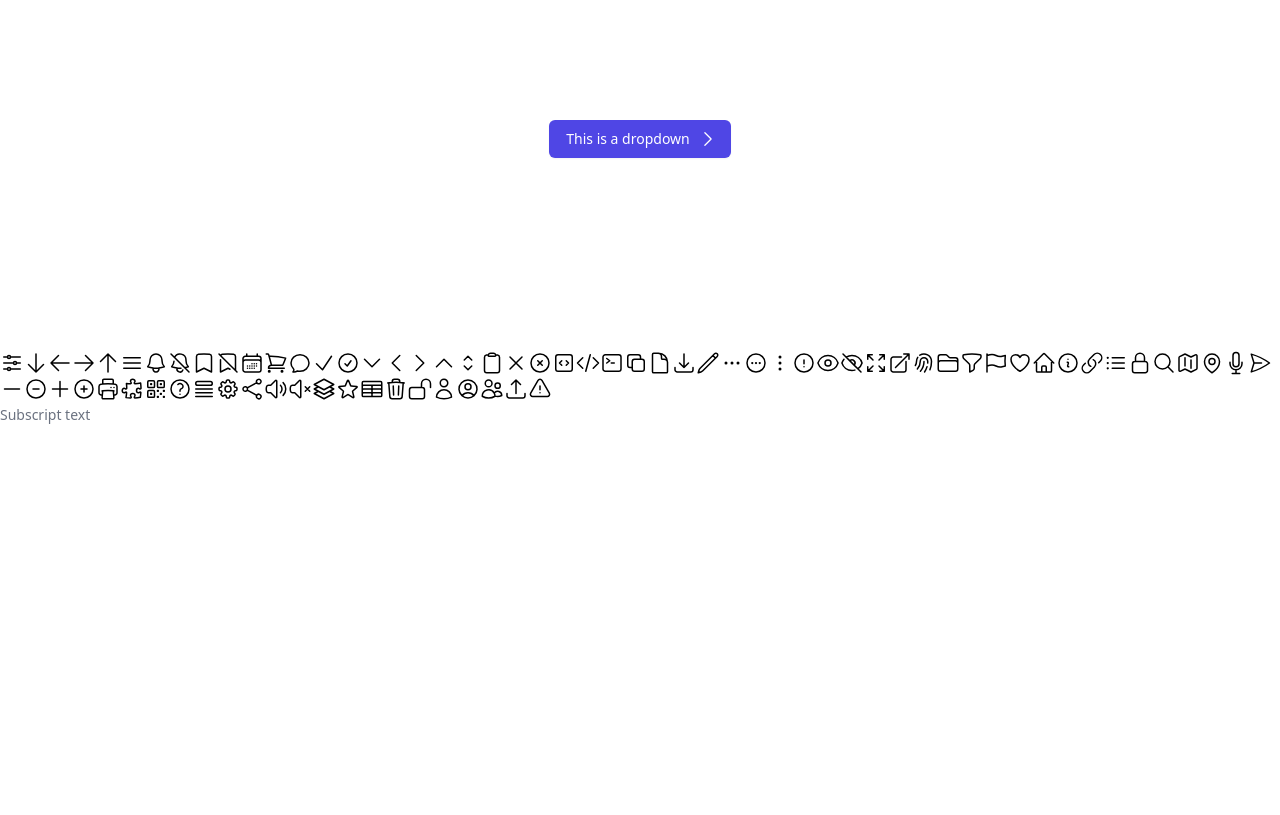
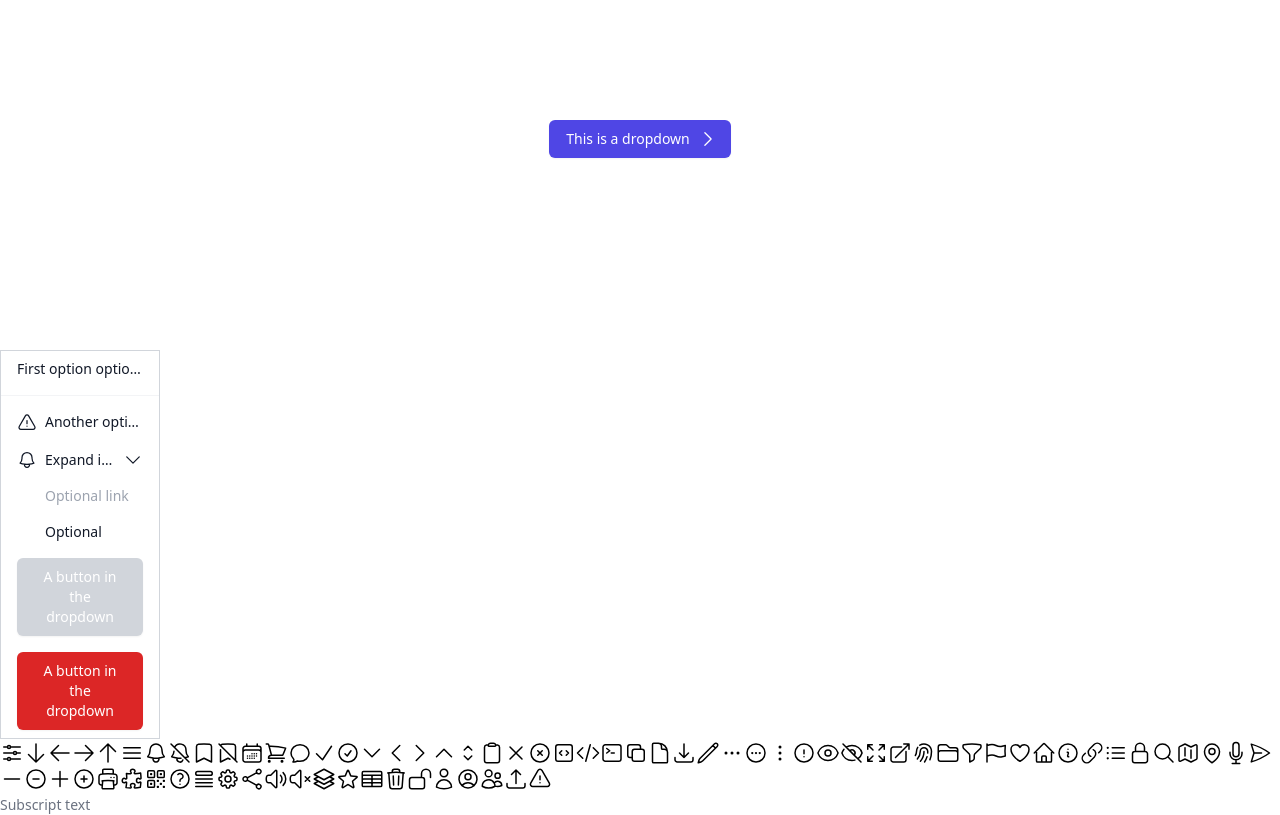
Before and after one commit to matthiebl/mtwui, a React (Vite) app: page / in a window 1280 px wide. Shown: the part 1600-2415 px from the top of the page. Before the commit the page ends 2025 px from the top, so only its background shows below. Built offline with nearby package versions, Linux system fonts and the light colour scheme; a web font is replaced by a local one.

Commit message:
Fix truncating link and expanding section

```diff
--- a/src/App.tsx
+++ b/src/App.tsx
@@ -1,20 +1,6 @@
 import React from 'react'
 import { BrowserRouter, Route, Routes } from 'react-router-dom'
-import {
-    Box,
-    Button,
-    ButtonDropdown,
-    Checkbox,
-    Icon,
-    Input,
-    Link,
-    MenuItems,
-    RadioGroup,
-    Switch,
-    Textarea,
-    Tooltip,
-    TooltipAlign,
-} from './components'
+import { Box, Button, ButtonDropdown, Checkbox, Icon, Input, Link, MenuItem, MenuItems, RadioGroup, Switch, Textarea, Tooltip, TooltipAlign } from './components'
 import { IconType } from './internal/icons'
 
 const App = () => {
@@ -44,13 +30,7 @@ const App = () => {
                                 <Button variant='outline' icon='edit' disabled>
                                     Hello
                                 </Button>
-                                <Button
-                                    color='error'
-                                    icon='warning'
-                                    disabled
-                                    fullWidth
-                                    onClick={() => console.log('hello')}
-                                >
+                                <Button color='error' icon='warning' disabled fullWidth onClick={() => console.log('hello')}>
                                     Hello
                                 </Button>
                                 <Button color='success'>Hello</Button>
@@ -61,60 +41,32 @@ const App = () => {
                                 <Button variant='outline' icon='close'></Button>
                             </Box>
                             <Box variant='p'>
-                                Lorem ipsum dolor sit amet consectetur adipisicing elit. Blanditiis aliquam ullam,
-                                perferendis id commodi alias minima rerum repellendus perspiciatis veritatis ea quo
-                                maiores unde, eius labore quia doloribus quod praesentium facere numquam voluptates
-                                temporibus. Officiis, provident corporis! Rerum pariatur ad, eos sit mollitia id ipsam
-                                nostrum ex minima modi rem reiciendis consectetur! Nihil id, blanditiis vitae ratione
-                                ipsam, culpa qui tempore molestias hic ipsum amet iusto voluptates voluptatum modi
-                                nostrum facere{' '}
+                                Lorem ipsum dolor sit amet consectetur adipisicing elit. Blanditiis aliquam ullam, perferendis id commodi alias minima rerum repellendus perspiciatis veritatis ea quo
+                                maiores unde, eius labore quia doloribus quod praesentium facere numquam voluptates temporibus. Officiis, provident corporis! Rerum pariatur ad, eos sit mollitia id
+                                ipsam nostrum ex minima modi rem reiciendis consectetur! Nihil id, blanditiis vitae ratione ipsam, culpa qui tempore molestias hic ipsum amet iusto voluptates
+                                voluptatum modi nostrum facere{' '}
                                 <Link href='#' icon='adjustments' color='link' disabled>
                                     External
                                 </Link>{' '}
-                                repudiandae eligendi, debitis placeat. Iste nesciunt nobis, incidunt praesentium
-                                expedita aliquam omnis. Voluptatibus doloribus error quisquam fugiat corporis
-                                repudiandae architecto autem vero vitae dolores, aperiam nulla accusamus eveniet iste,
-                                placeat non illum? Excepturi similique culpa natus corrupti praesentium sit. Quia velit
-                                quod tempore nesciunt{' '}
+                                repudiandae eligendi, debitis placeat. Iste nesciunt nobis, incidunt praesentium expedita aliquam omnis. Voluptatibus doloribus error quisquam fugiat corporis
+                                repudiandae architecto autem vero vitae dolores, aperiam nulla accusamus eveniet iste, placeat non illum? Excepturi similique culpa natus corrupti praesentium sit. Quia
+                                velit quod tempore nesciunt{' '}
                                 <Link variant='internal' href='#' icon='adjustments' color='primary'>
                                     Inernal Link
                                 </Link>{' '}
-                                nam enim ab in. Accusamus quas repellendus numquam nostrum, quod deserunt iste. Aut,
-                                animi eveniet fugiat saepe eius tempore dolorem a laboriosam quo, nam, inventore vero
-                                magnam recusandae! Quidem laudantium nisi veritatis, blanditiis cumque officia animi
-                                quae commodi minus, molestias dolor voluptates eaque adipisci eos earum placeat
-                                accusantium maiores provident nulla enim. Rerum sequi debitis impedit. Perferendis
-                                accusantium ea vel corrupti saepe itaque. Placeat voluptatem quisquam culpa ratione
-                                alias perspiciatis excepturi, nesciunt voluptas ad nulla repellendus minus quas quaerat
-                                soluta. Commodi facilis nulla alias ullam!
+                                nam enim ab in. Accusamus quas repellendus numquam nostrum, quod deserunt iste. Aut, animi eveniet fugiat saepe eius tempore dolorem a laboriosam quo, nam, inventore
+                                vero magnam recusandae! Quidem laudantium nisi veritatis, blanditiis cumque officia animi quae commodi minus, molestias dolor voluptates eaque adipisci eos earum
+                                placeat accusantium maiores provident nulla enim. Rerum sequi debitis impedit. Perferendis accusantium ea vel corrupti saepe itaque. Placeat voluptatem quisquam culpa
+                                ratione alias perspiciatis excepturi, nesciunt voluptas ad nulla repellendus minus quas quaerat soluta. Commodi facilis nulla alias ullam!
                             </Box>
-                            <Input
-                                type='number'
-                                value={v1}
-                                placeholder='Email address'
-                                onChange={detail => setV1(detail.value)}
-                            />
+                            <Input type='number' value={v1} placeholder='Email address' onChange={detail => setV1(detail.value)} />
 
                             <Textarea value={''} placeholder={'This is placeholder \ntext'} rows={10} />
 
-                            <Checkbox
-                                checked={checked}
-                                onChange={detail => setChecked(detail.checked)}
-                                label='Remember me?'
-                            />
-                            <Checkbox
-                                disabled
-                                checked={checked}
-                                onChange={detail => setChecked(detail.checked)}
-                                label='Remember me?'
-                            />
+                            <Checkbox checked={checked} onChange={detail => setChecked(detail.checked)} label='Remember me?' />
+                            <Checkbox disabled checked={checked} onChange={detail => setChecked(detail.checked)} label='Remember me?' />
 
-                            <Switch
-                                disabled={checked}
-                                checked={switched}
-                                onChange={detail => setSwitched(detail.checked)}
-                                label='Private'
-                            />
+                            <Switch disabled={checked} checked={switched} onChange={detail => setSwitched(detail.checked)} label='Private' />
 
                             <Button icon='ellipsis-vertical' iconAlign='right'>
                                 Button dropdown
@@ -140,13 +92,7 @@ const App = () => {
                             />
 
                             <div className='my-48 flex flex-col items-center gap-32'>
-                                <Tooltip
-                                    control='hover'
-                                    align={tooltip}
-                                    controller={<Button>Tooltip Central</Button>}
-                                    variant='light'
-                                    arrowTip
-                                >
+                                <Tooltip control='hover' align={tooltip} controller={<Button>Tooltip Central</Button>} variant='light' arrowTip>
                                     <div className='flex flex-col'>
                                         <p>Hello</p>
                                         <p>Cool</p>
@@ -154,61 +100,12 @@ const App = () => {
                                 </Tooltip>
 
                                 <ButtonDropdown align={tooltip} buttonText='This is a dropdown'>
-                                    <MenuItems
-                                        items={[
-                                            {
-                                                type: 'link',
-                                                label: 'First option',
-                                                href: '/',
-                                                onClick: detail => detail.event.preventDefault(),
-                                            },
-                                            {
-                                                type: 'divider',
-                                            },
-                                            {
-                                                type: 'link',
-                                                label: 'Another link',
-                                                icon: 'warning',
-                                                href: '/',
-                                                onClick: detail => detail.event.preventDefault(),
-                                            },
-                                            {
-                                                type: 'expandable',
-                                                icon: 'bell',
-                                                label: 'Optional Expandable Section',
-                                                defaultOpen: true,
-                                                disabled: false,
-                                                items: [
-                                                    {
-                                                        type: 'link',
-                                                        label: 'Optional link',
-                                                        href: '#',
-                                                        disabled: true,
-                                                        onClick: detail => detail.event.preventDefault(),
-                                                    },
-                                                    {
-                                                        type: 'link',
-                                                        label: 'Optional',
-                                                        href: '#',
-                                                        onClick: detail => detail.event.preventDefault(),
-                                                    },
-                                                ],
-                                            },
-                                            {
-                                                type: 'button',
-                                                label: 'A button in the dropdown',
-                                                disabled: true,
-                                                onClick: detail => detail.event.preventDefault(),
-                                            },
-                                            {
-                                                type: 'button',
-                                                label: 'A button in the dropdown',
-                                                color: 'error',
-                                                onClick: detail => detail.event.preventDefault(),
-                                            },
-                                        ]}
-                                    />
+                                    <MenuItems items={menuItems} />
                                 </ButtonDropdown>
+                            </div>
+
+                            <div className='w-40 border border-gray-300'>
+                                <MenuItems items={menuItems} />
                             </div>
 
                             <IconShowcase />
@@ -311,3 +208,56 @@ const IconShowcase = () => {
         </Box>
     )
 }
+
+const menuItems: MenuItem[] = [
+    {
+        type: 'link',
+        label: 'First option option option',
+        href: '/',
+        onClick: detail => detail.event.preventDefault(),
+    },
+    {
+        type: 'divider',
+    },
+    {
+        type: 'link',
+        label: 'Another option ooptions',
+        icon: 'warning',
+        href: '/',
+        onClick: detail => detail.event.preventDefault(),
+    },
+    {
+        type: 'expandable',
+        icon: 'bell',
+        label: 'Expand is oversized',
+        defaultOpen: true,
+        disabled: false,
+        items: [
+            {
+                type: 'link',
+                label: 'Optional link',
+                href: '#',
+                disabled: true,
+                onClick: detail => detail.event.preventDefault(),
+            },
+            {
+                type: 'link',
+                label: 'Optional',
+                href: '#',
+                onClick: detail => detail.event.preventDefault(),
+            },
+        ],
+    },
+    {
+        type: 'button',
+        label: 'A button in the dropdown',
+        disabled: true,
+        onClick: detail => detail.event.preventDefault(),
+    },
+    {
+        type: 'button',
+        label: 'A button in the dropdown',
+        color: 'error',
+        onClick: detail => detail.event.preventDefault(),
+    },
+]
--- a/src/components/MenuItems.tsx
+++ b/src/components/MenuItems.tsx
@@ -5,7 +5,7 @@ import { Button, ButtonColor, ButtonDetail, ButtonVariant } from './Button'
 import { Icon } from './Icon'
 import { LinkDetail } from './Link'
 
-type MenuItem = MenuItemDivider | MenuItemLink | MenuItemButton | MenuItemExpandable
+export type MenuItem = MenuItemDivider | MenuItemLink | MenuItemButton | MenuItemExpandable
 
 type MenuItemsVariant = 'compact' | 'rounded'
 
@@ -75,9 +75,13 @@ const LinkItem: React.FC<MenuItemLink & { className: string }> = ({ icon, label,
             className={classNames(className, 'hover:bg-gray-100 focus:z-50 focus:outline-indigo-500 aria-disabled:pointer-events-none aria-disabled:bg-white aria-disabled:text-gray-400')}
             tabIndex={disabled ? -1 : undefined}
         >
-            <div className='flex items-center gap-2'>
-                {icon && <Icon type={icon} size='sm' color='inherit' />}
-                <div>{label}</div>
+            <div className='flex w-full items-center gap-2'>
+                {icon && (
+                    <div>
+                        <Icon type={icon} size='sm' color='inherit' />
+                    </div>
+                )}
+                <div className='flex-grow truncate text-left'>{label}</div>
             </div>
         </a>
     )
@@ -123,13 +127,19 @@ const ExpandableItem: React.FC<MenuItemExpandable & { className: string }> = ({
                     event.stopPropagation()
                     setOpen(!open)
                 }}
-                className={classNames(className, 'flex items-center justify-between gap-10 hover:bg-gray-100 focus:z-50 focus:outline-indigo-500 disabled:bg-white disabled:text-gray-400')}
+                className={classNames(className, 'hover:bg-gray-100 focus:z-50 focus:outline-indigo-500 disabled:bg-white disabled:text-gray-400')}
             >
-                <div className='flex items-center gap-2'>
-                    {icon && <Icon type={icon} size='sm' color='inherit' />}
-                    <div>{label}</div>
+                <div className='flex w-full items-center gap-2'>
+                    {icon && (
+                        <div>
+                            <Icon type={icon} size='sm' color='inherit' />
+                        </div>
+                    )}
+                    <div className='flex-grow truncate text-left'>{label}</div>
+                    <div>
+                        <Icon type='chevron-down' size='sm' color='inherit' />
+                    </div>
                 </div>
-                <Icon type='chevron-down' size='sm' color='inherit' />
             </button>
             <div aria-expanded={disabled ? false : open} className='hidden flex-col aria-expanded:flex'>
                 {items.map(item => (
```
